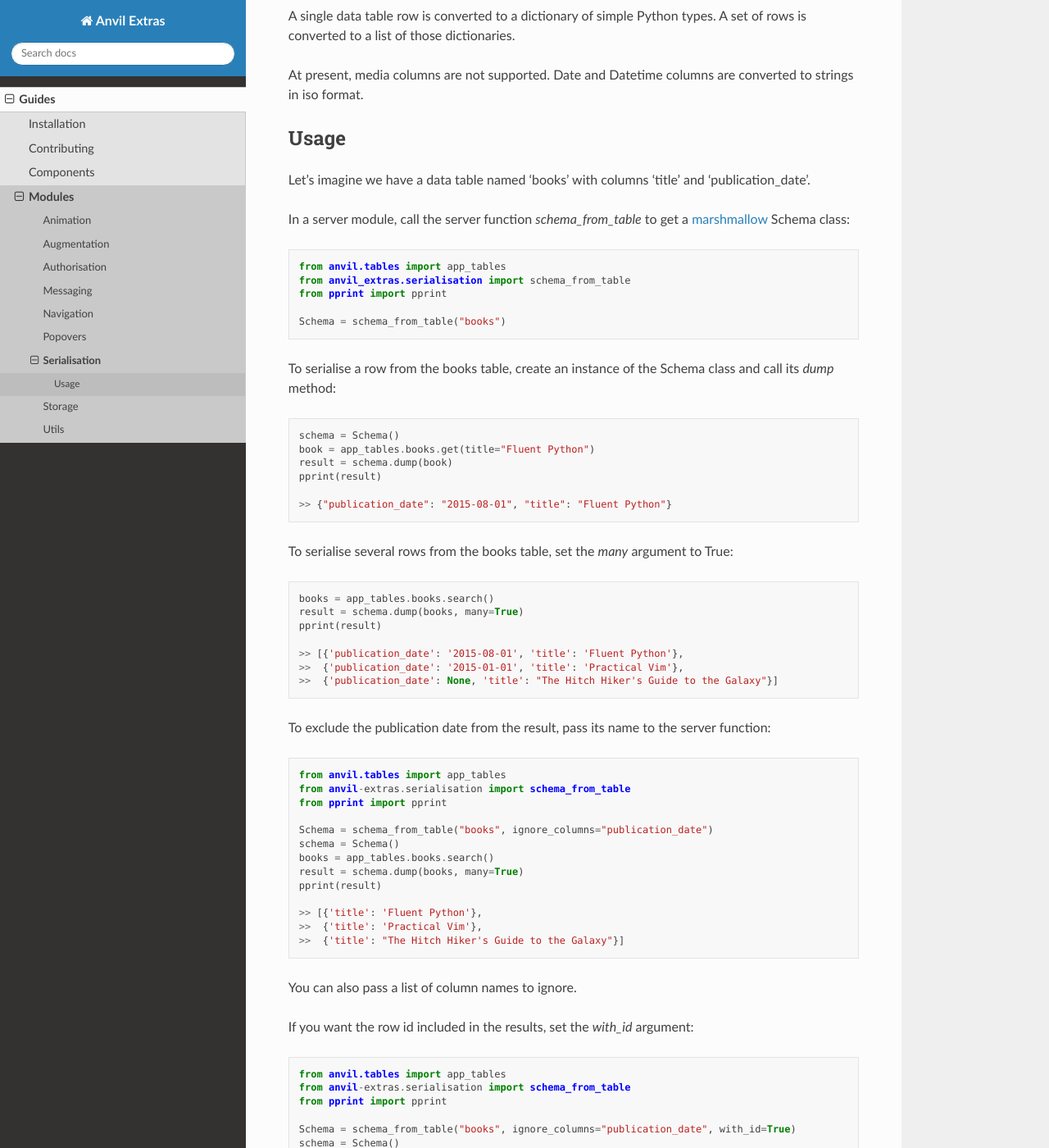
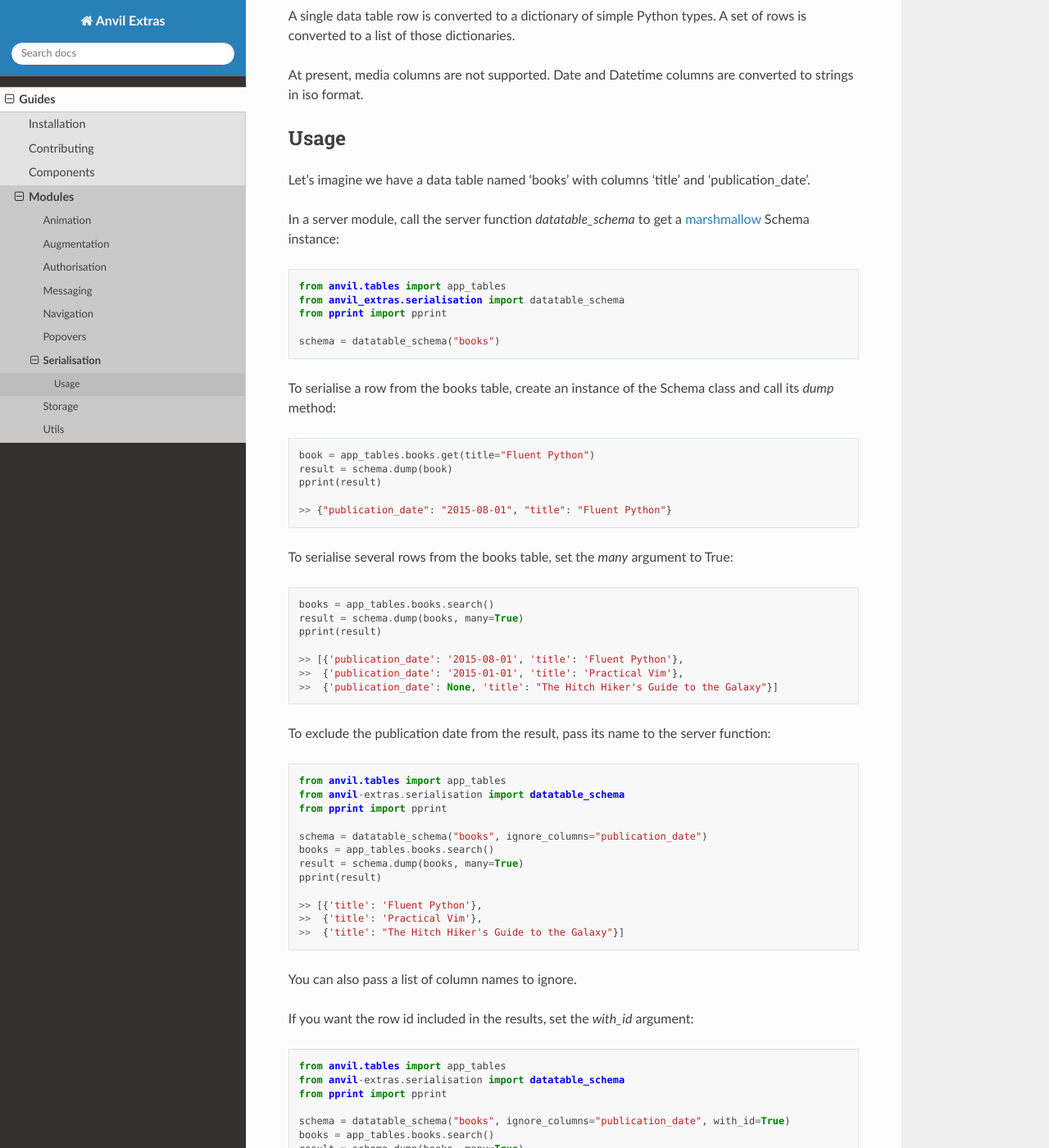
Before and after one commit to anvilistas/anvil-extras, a Sphinx documentation site: the page built from docs/guides/modules/serialisation.rst, in a window 1280 px wide and 1400 px high, scrolled down 200 px. Shown: the whole window at 82% size. Built offline with Sphinx 7.4.7 and the Read the Docs theme 2.0.0, drawn with Linux system fonts in a browser that asks for light colours; some of the changed text lies outside the part shown.

Commit message:
Return Schema instance and rename function

```diff
--- a/docs/guides/modules/serialisation.rst
+++ b/docs/guides/modules/serialisation.rst
@@ -12,21 +12,20 @@ Usage
 -----
 Let's imagine we have a data table named 'books' with columns 'title' and 'publication_date'.
 
-In a server module, call the server function `schema_from_table` to get a `marshmallow <https://marshmallow.readthedocs.io/en/stable/>`_ Schema class:
+In a server module, call the server function `datatable_schema` to get a `marshmallow <https://marshmallow.readthedocs.io/en/stable/>`_ Schema instance:
 
 .. code-block:: python
 
    from anvil.tables import app_tables
-   from anvil_extras.serialisation import schema_from_table
+   from anvil_extras.serialisation import datatable_schema
    from pprint import pprint
 
-   Schema = schema_from_table("books")
+   schema = datatable_schema("books")
 
 To serialise a row from the books table, create an instance of the Schema class and call its `dump` method:
 
 .. code-block:: python
 
-   schema = Schema()
    book = app_tables.books.get(title="Fluent Python")
    result = schema.dump(book)
    pprint(result)
@@ -51,11 +50,10 @@ To exclude the publication date from the result, pass its name to the server fun
 .. code-block:: python
 
    from anvil.tables import app_tables
-   from anvil-extras.serialisation import schema_from_table
+   from anvil-extras.serialisation import datatable_schema
    from pprint import pprint
 
-   Schema = schema_from_table("books", ignore_columns="publication_date")
-   schema = Schema()
+   schema = datatable_schema("books", ignore_columns="publication_date")
    books = app_tables.books.search()
    result = schema.dump(books, many=True)
    pprint(result)
@@ -71,11 +69,10 @@ If you want the row id included in the results, set the `with_id` argument:
 .. code-block:: python
 
    from anvil.tables import app_tables
-   from anvil-extras.serialisation import schema_from_table
+   from anvil-extras.serialisation import datatable_schema
    from pprint import pprint
 
-   Schema = schema_from_table("books", ignore_columns="publication_date", with_id=True)
-   schema = Schema()
+   schema = datatable_schema("books", ignore_columns="publication_date", with_id=True)
    books = app_tables.books.search()
    result = schema.dump(books, many=True)
    pprint(result)
@@ -96,17 +93,16 @@ To include the author in the results for a books search, create a dict to define
 .. code-block:: python
 
    from anvil.tables import app_tables
-   from anvil-extras.serialisation import schema_from_table
+   from anvil-extras.serialisation import datatable_schema
    from pprint import pprint
 
    # The books table has one linked column named 'author' and that is a link to the 'authors' table
    linked_tables = {"books": {"author": "authors"}}
-   Schema = schema_from_table(
+   schema = datatable_schema(
        "books",
        ignore_columns="publication_date",
        linked_tables=linked_tables,
     )
-   schema = Schema()
    books = app_tables.books.search()
    result = schema.dump(books, many=True)
    pprint(result)
@@ -122,18 +118,17 @@ Finally, let's imagine the 'authors' table has a 'date_of_birth' column but we d
 .. code-block:: python
 
    from anvil.tables import app_tables
-   from anvil-extras.serialisation import schema_from_table
+   from anvil-extras.serialisation import datatable_schema
    from pprint import pprint
 
    # The books table has one linked column named 'author' and that is a link to the 'authors' table
    linked_tables = {"books": {"author": "authors"}}
    ignore_columns = {"books": "publication_date", "authors": "date_of_birth"}
-   Schema = schema_from_table(
+   schema = datatable_schema(
        "books",
        ignore_columns=ignore_columns,
        linked_tables=linked_tables,
     )
-   schema = Schema()
    books = app_tables.books.search()
    result = schema.dump(books, many=True)
    pprint(result)
```
Also changed, not shown: 1 other file.
